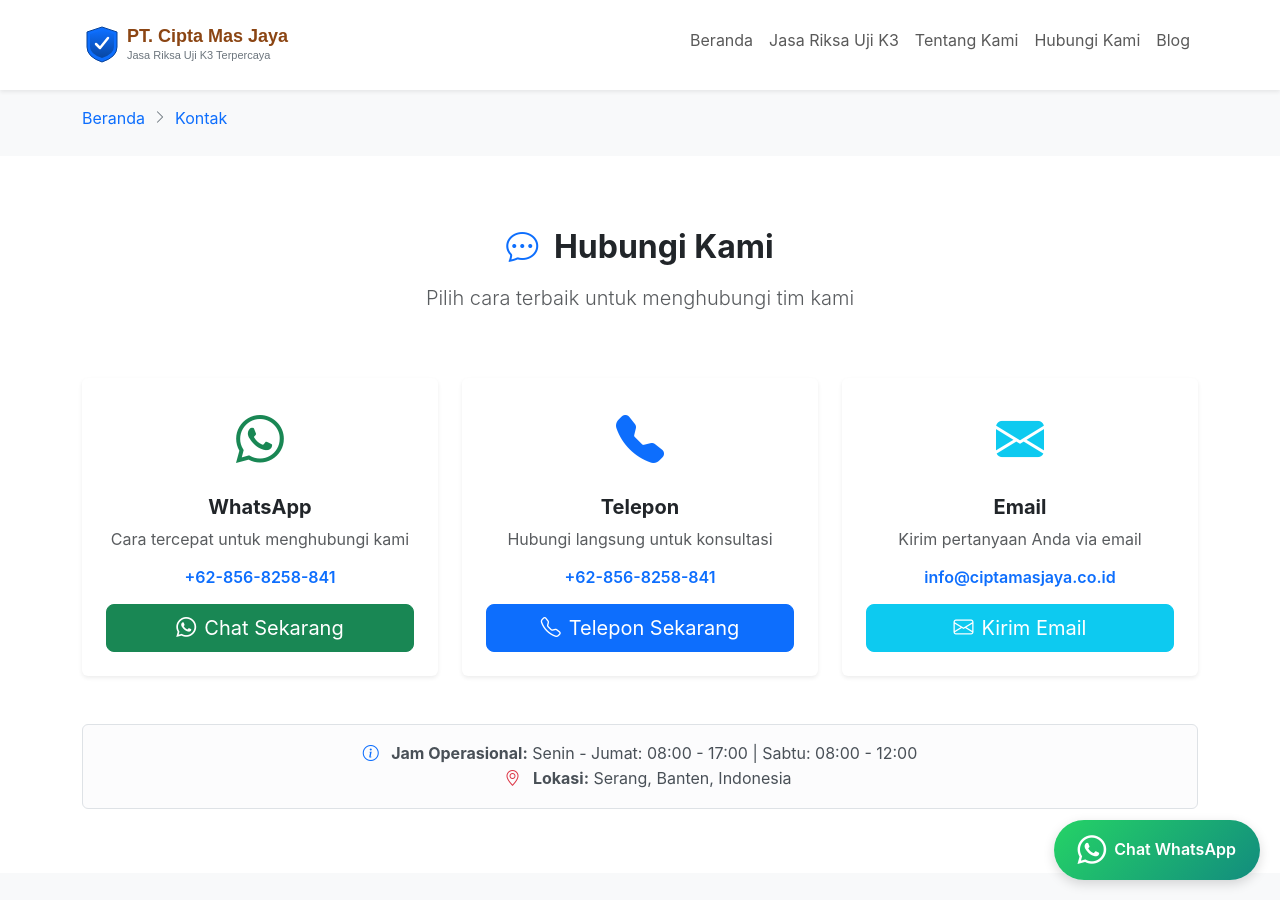
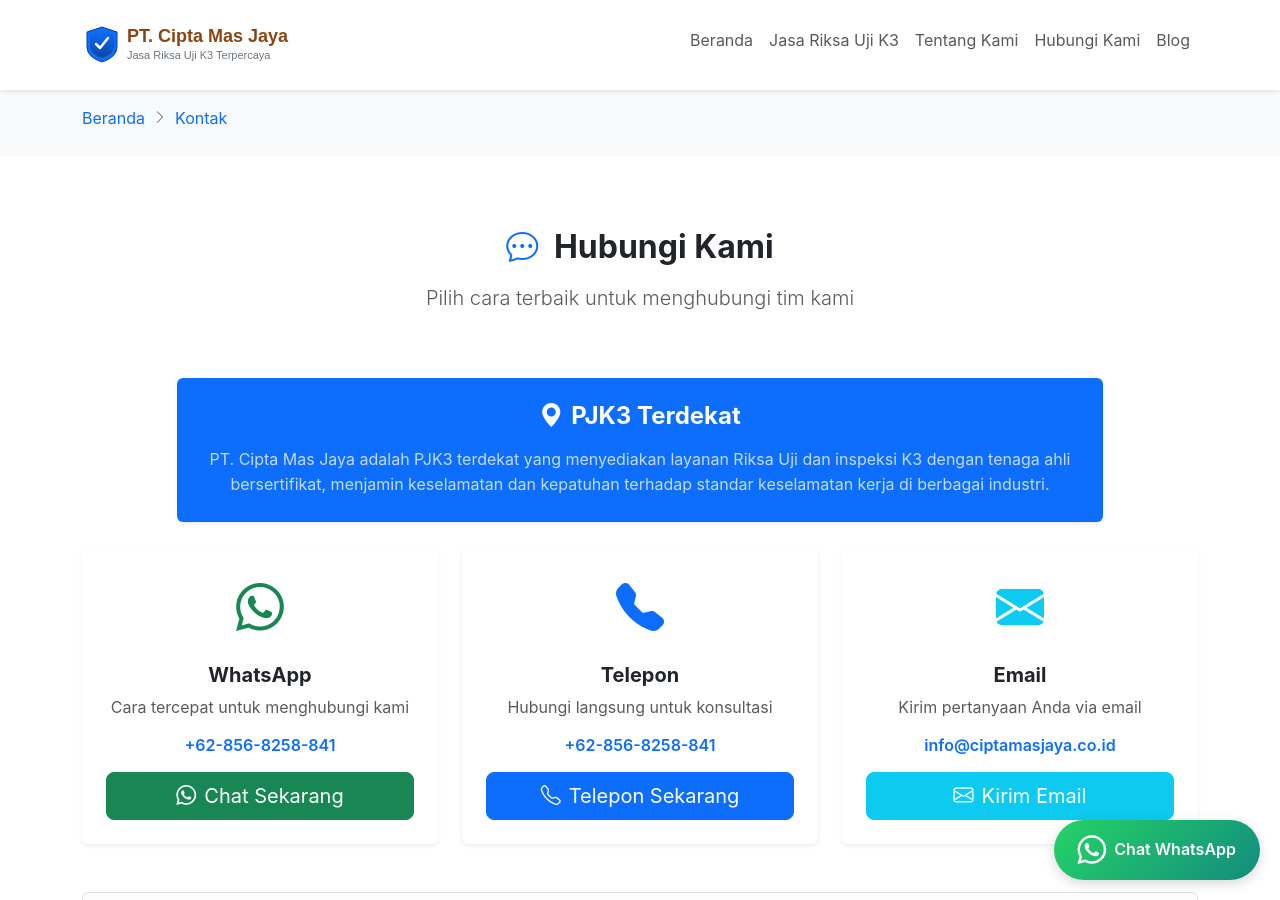
Before and after one commit to ciptamasjaya/cmj.github.io, a Jekyll site: the page built from contact.html, in a window 1280 px wide and 900 px high. Built offline with Jekyll 4.4.1, drawn with Linux system fonts in a browser that asks for light colours.

Commit message:
Fix heading hierarchy and styling in contact page
  - Add H1 "Hubungi Kami" as main page heading (was H2)
  - Upgrade H3→H2 for "PJK3 Terdekat" section to fix hierarchy
  - Remove placeholder class "PERBAIKI-INI"
  - Replace WordPress blockart classes with Bootstrap components
  - Improve card styling:
    * Add proper spacing (p-4, mb-4)
    * Add bg-primary with text-white
    * Add icon (bi-geo-alt-fill)
    * Add opacity-75 for description text
    * Center alignment with proper structure

  Heading structure now:
  H1: Hubungi Kami
    H2: PJK3 Terdekat
      H3: WhatsApp, Telepon, Email
    H2: Form section
    H2: Business info
    H2: FAQ

  Fixes SEO issue (missing H1) and improves accessibility.

  Atau versi singkat:

  Fix heading hierarchy in contact page

  - Add H1 "Hubungi Kami" (was missing H1)
  - Fix H3→H2 for "PJK3 Terdekat" section
  - Replace placeholder styling with Bootstrap components
  - Remove WordPress blockart classes

  Improves SEO and accessibility with proper H1→H2→H3 structure.

```diff
--- a/_includes/reusable/block--contact-cards.html
+++ b/_includes/reusable/block--contact-cards.html
@@ -42,13 +42,29 @@ Usage:
     <!-- Section Header -->
     <div class="row mb-5">
       <div class="col-lg-8 mx-auto text-center">
-        <h2 class="h2 fw-bold mb-3">
+        <h1 class="h2 fw-bold mb-3">
           <i class="bi {{ data.header.icon }} {{ data.header.icon_color }} me-2"></i>
           {{ data.header.title }}
-        </h2>
+        </h1>
         <p class="lead text-muted">
           {{ data.header.description }}
         </p>
+      </div>
+    </div>
+
+    <!-- PJK3 Terdekat Info Card -->
+    <div class="row mb-4">
+      <div class="col-lg-10 mx-auto">
+        <div class="card border-0 shadow-sm bg-primary text-white">
+          <div class="card-body p-4 text-center">
+            <h2 class="h4 fw-bold mb-3">
+              <i class="bi bi-geo-alt-fill me-2"></i>PJK3 Terdekat
+            </h2>
+            <p class="mb-0 opacity-75 text-white">
+              PT. Cipta Mas Jaya adalah PJK3 terdekat yang menyediakan layanan Riksa Uji dan inspeksi K3 dengan tenaga ahli bersertifikat, menjamin keselamatan dan kepatuhan terhadap standar keselamatan kerja di berbagai industri.
+            </p>
+          </div>
+        </div>
       </div>
     </div>
 
```
